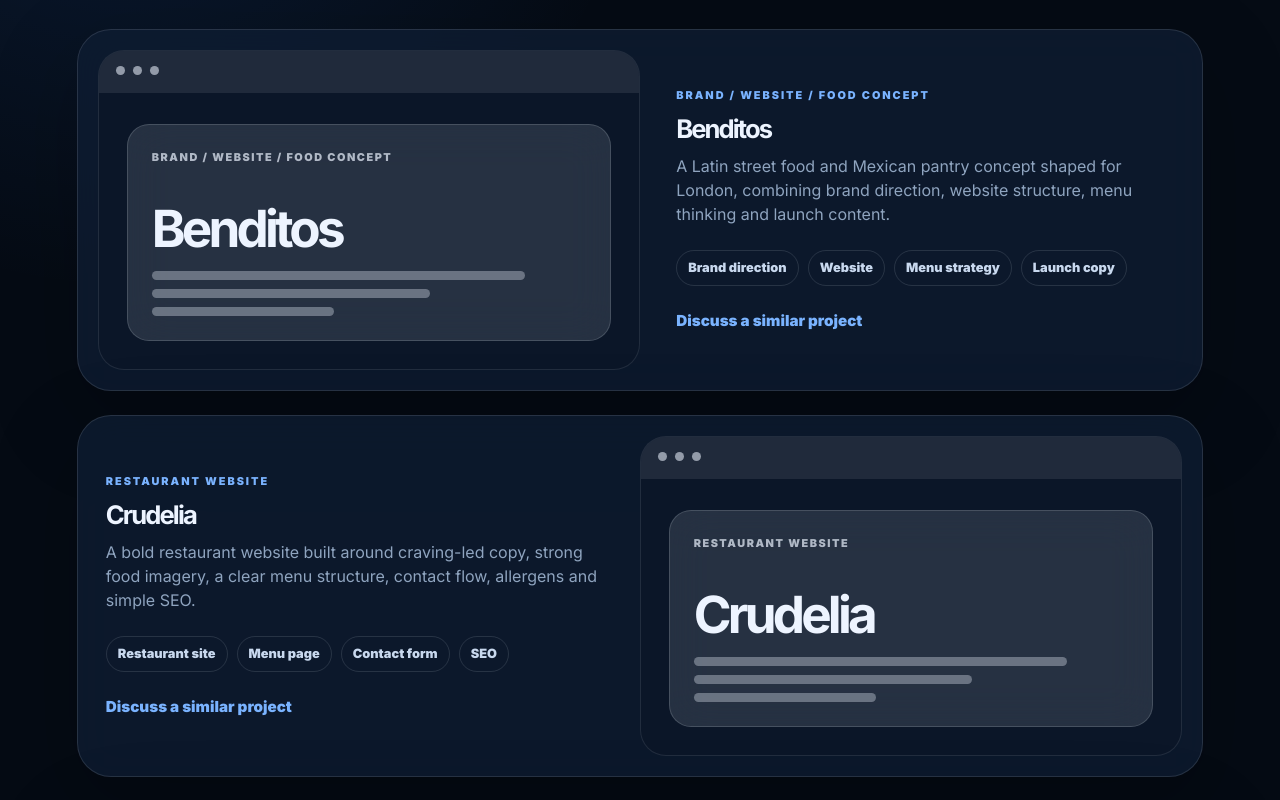
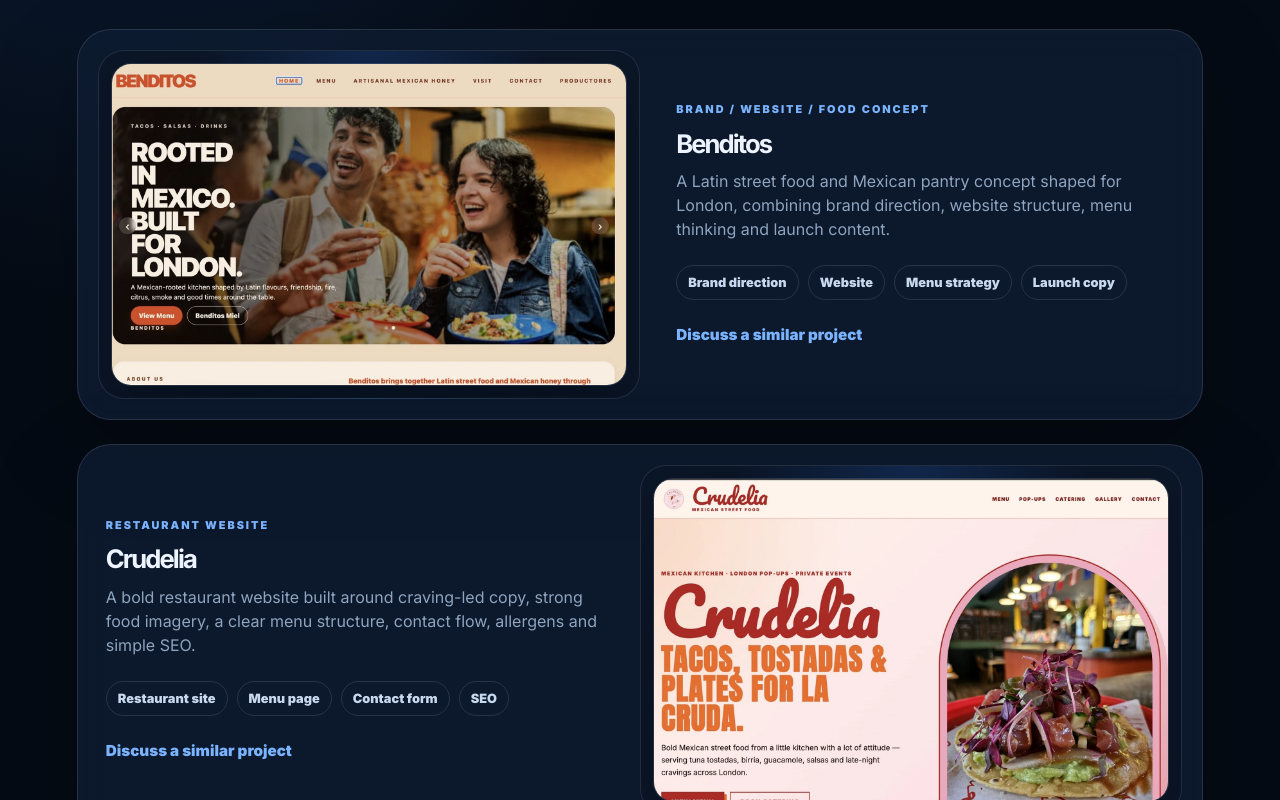
Before and after one commit to stucottam-maker/webdesignsite, a React (Vite) app: page / in a window 1280 px wide. Shown: the part 1180-1980 px from the top of the page. Built offline with nearby package versions, Linux system fonts and the light colour scheme.

Commit message:
Refactor ProjectCard component and update included array

```diff
--- a/src/App.jsx
+++ b/src/App.jsx
@@ -7,6 +7,7 @@
     type: "Brand / Website / Food Concept",
     text: "A Latin street food and Mexican pantry concept shaped for London, combining brand direction, website structure, menu thinking and launch content.",
     tags: ["Brand direction", "Website", "Menu strategy", "Launch copy"],
+    image: "/images/benditos-portfolio.webp",
     className: "benditos",
   },
   {
@@ -14,6 +15,7 @@
     type: "Restaurant Website",
     text: "A bold restaurant website built around craving-led copy, strong food imagery, a clear menu structure, contact flow, allergens and simple SEO.",
     tags: ["Restaurant site", "Menu page", "Contact form", "SEO"],
+    image: "/images/crudelia-portfolio.webp",
     className: "crudelia",
   },
   {
@@ -21,6 +23,7 @@
     type: "Tourism / Experience Website",
     text: "A Mexico City food tour concept built around local culture, visual storytelling, bilingual structure and experience-led navigation.",
     tags: ["Tourism", "Bilingual UX", "Landing page", "Storytelling"],
+    image: "/images/entrecalles-portfolio.webp",
     className: "entrecalles",
   },
 ];
@@ -43,15 +46,6 @@
   },
 ];
 
-const included = [
-  "Responsive design",
-  "Copy structure",
-  "SEO basics",
-  "Contact setup",
-  "Domain support",
-  "Launch support",
-];
-
 const process = [
   {
     title: "Discover",
@@ -71,25 +65,20 @@
   },
 ];
 
+const included = [
+  "Responsive design",
+  "Copy structure",
+  "SEO basics",
+  "Contact setup",
+  "Domain support",
+  "Launch support",
+];
+
 function ProjectCard({ project }) {
   return (
     <article className={`project-card ${project.className}`}>
-      <div className="project-visual">
-        <div className="browser-bar">
-          <span></span>
-          <span></span>
-          <span></span>
-        </div>
-
-        <div className="mockup-window">
-          <p>{project.type}</p>
-          <h3>{project.title}</h3>
-          <div className="mockup-lines">
-            <span></span>
-            <span></span>
-            <span></span>
-          </div>
-        </div>
+      <div className="project-visual image-visual">
+        <img src={project.image} alt={`${project.title} website preview`} />
       </div>
 
       <div className="project-copy">
```
